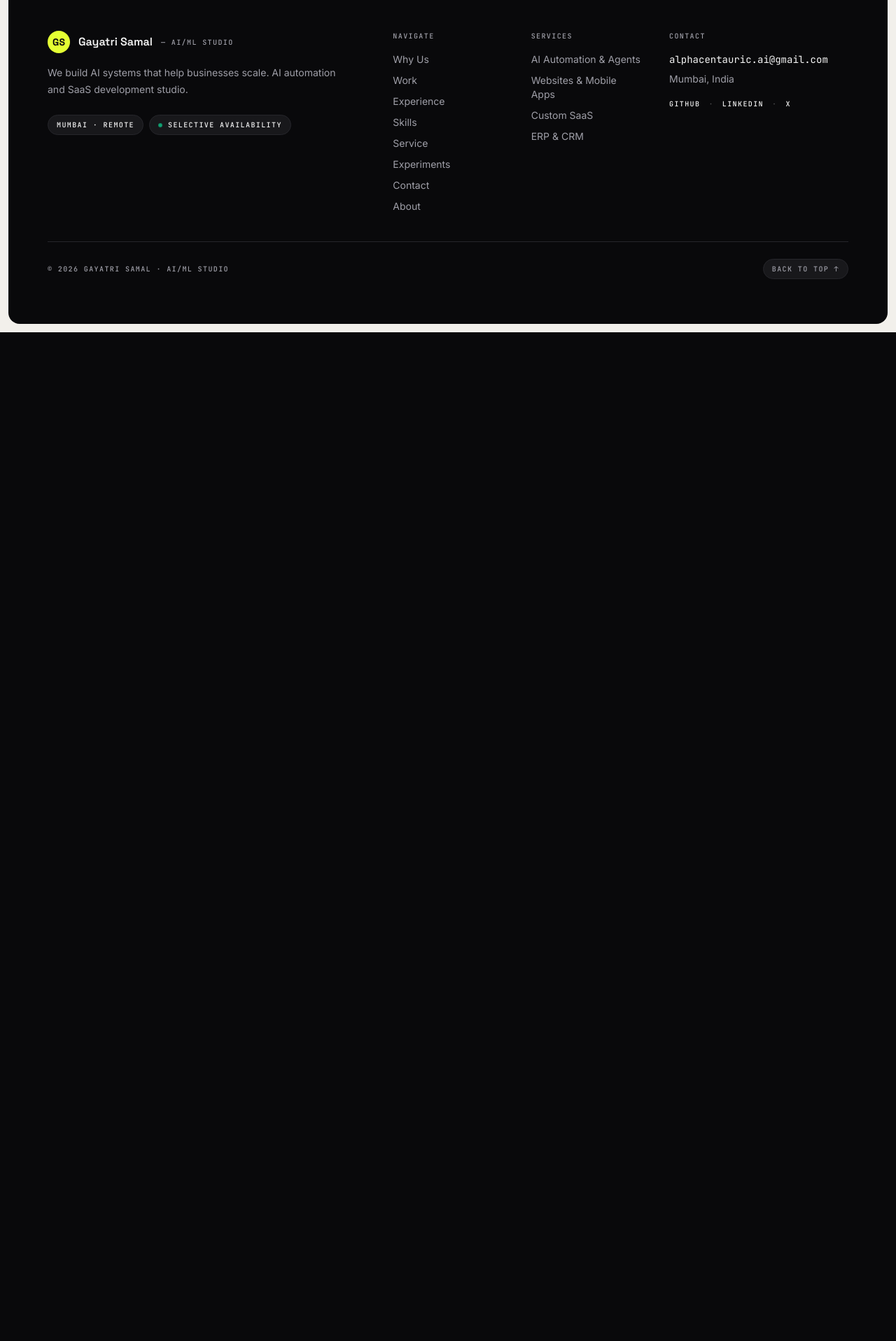
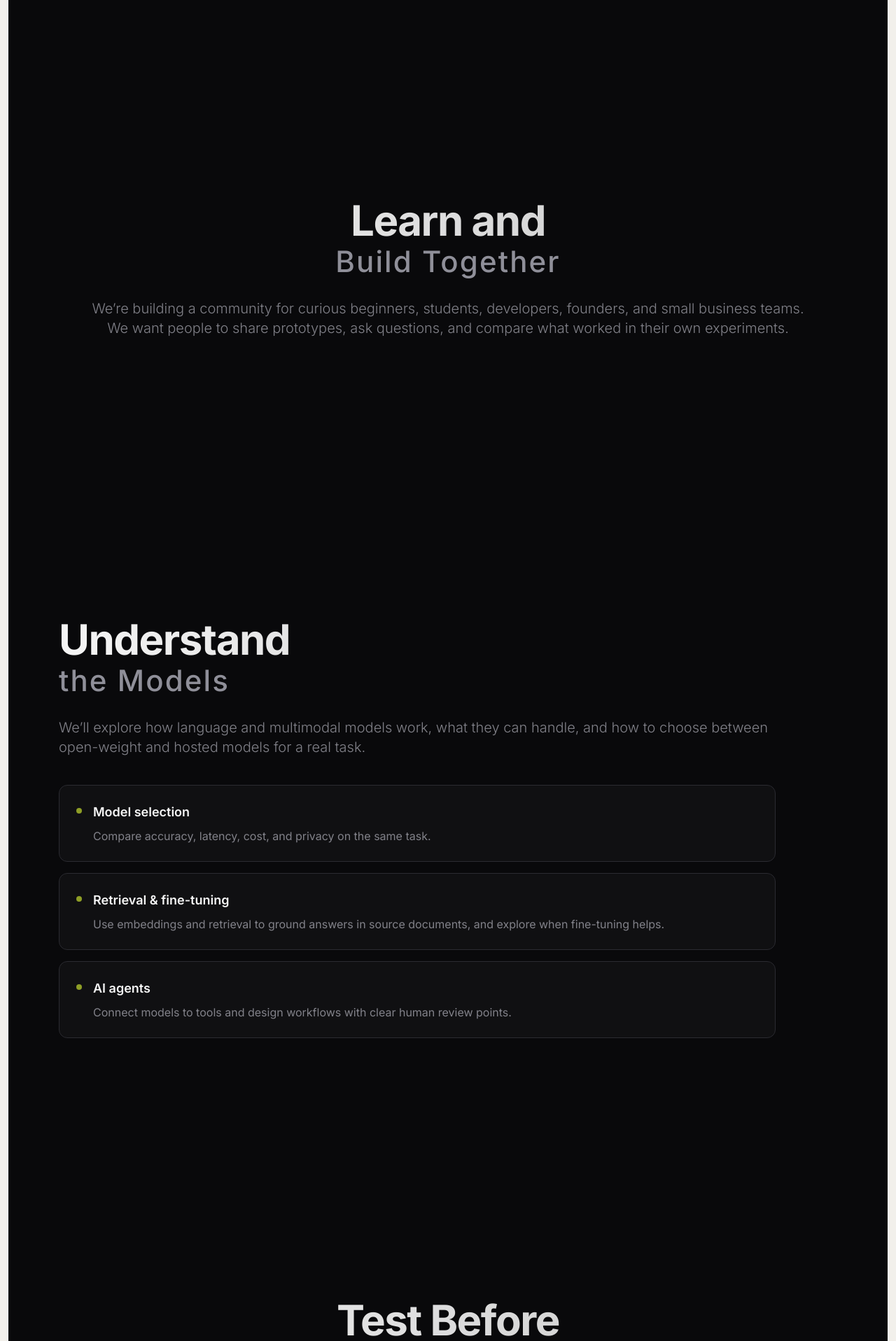
Before and after one commit to Gayatri2502/final-protfolio-me, a Next.js app: page /our-goal in a window 1280 px wide. Before the commit this address had no page. Shown: the part 880-2797 px from the top of the page at 70% size. Before the commit the page ends 1355 px from the top, so only its background shows below. Built offline with nearby package versions, Linux system fonts and the light colour scheme.

Commit message:
Replace Experience with Alphacentauric’s goal and AI community

```diff
--- a/src/app/experience/layout.tsx
+++ /dev/null
@@ -1,8 +0,0 @@
-import type { Metadata } from "next";
-import type { ReactNode } from "react";
-
-export const metadata: Metadata = { title: "Professional Experience" };
-
-export default function Layout({ children }: { children: ReactNode }) {
-  return children;
-}
--- a/src/app/experience/page.tsx
+++ b/src/app/experience/page.tsx
@@ -1,97 +1,5 @@
-"use client";
+import { permanentRedirect } from "next/navigation";
 
-import { ScrollGlobe } from "@/components/ui/landing-page";
-
-const experienceSections = [
-  {
-    id: "journey",
-    badge: "Journey",
-    title: "Professional",
-    subtitle: "Journey",
-    description: "5+ years building AI systems at scale — from research to production deployment. Scroll to explore my path across companies, freelance work, and milestones.",
-    align: "left" as const,
-    actions: [
-      { label: "Explore Work", variant: "primary" as const, onClick: () => window.location.assign("/projects") },
-      { label: "Learn More", variant: "secondary" as const, onClick: () => window.location.assign("/about") },
-    ],
-  },
-  {
-    id: "companies",
-    badge: "Companies",
-    title: "Teams That",
-    subtitle: "Shaped Me",
-    description: "From TechCorp AI to Neural Labs — building semantic search for 10M+ docs, LLM platforms for 7B–70B models, and RAG systems for 500+ engineers.",
-    align: "center" as const,
-  },
-  {
-    id: "freelance",
-    badge: "Freelance",
-    title: "Building",
-    subtitle: "Beyond Borders",
-    description: "Consulting for MedTech, FinanceFlow, ShopSmart — 65% faster clinical reviews, 99.2% fraud detection, +28% conversion. Real impact, shipped.",
-    align: "left" as const,
-    features: [
-      { title: "Global Impact", description: "Deployed to 12 hospitals across 3 countries, 50K transactions/sec" },
-      { title: "Proven Results", description: "94% accuracy on benchmarks, 40% infrastructure cost reduction" },
-      { title: "Trusted Teams", description: "Testimonials from C-suite — exceptional depth and delivery speed" },
-    ],
-  },
-  {
-    id: "milestones",
-    badge: "Milestones",
-    title: "Milestones",
-    subtitle: "That Matter",
-    description: "NeurIPS, ICML awards, 10K★ open source, patent granted — each mark is a commitment to craft and sharing.",
-    align: "center" as const,
-    actions: [
-      { label: "View Projects", variant: "primary" as const, onClick: () => window.location.assign("/projects") },
-      { label: "Back to Home", variant: "secondary" as const, onClick: () => window.location.assign("/") },
-    ],
-  },
-];
-
-function MomoTurn({ progress }: { progress: number }) {
-  const turn = Math.sin(progress * Math.PI * 2);
-  const angle = Math.abs(turn);
-  const profileOpacity = angle * angle * (3 - 2 * angle);
-  const poseClass = "absolute inset-0 h-full w-full object-contain transition-[opacity,transform] duration-200 ease-out motion-reduce:transition-none";
-
-  return (
-    <div aria-hidden="true" className="relative aspect-square w-[clamp(220px,38vw,490px)] [perspective:900px]">
-      <div
-        className="absolute inset-0 isolate origin-[center_94%] transition-transform duration-200 ease-out motion-reduce:![transform:none] motion-reduce:transition-none"
-        style={{ transform: `rotateY(${turn * 16}deg) rotateZ(${turn * 2}deg)` }}
-      >
-        <img
-          src="/images/team/Momo.png"
-          alt=""
-          className={`${poseClass} motion-reduce:!opacity-100 motion-reduce:![transform:none]`}
-          style={{ opacity: 1 - profileOpacity, transform: `scaleX(${1 - angle * 0.18})` }}
-        />
-        {[1, -1].map((direction) => (
-          <img
-            key={direction}
-            src="/images/team/momo-profile-transparent.png"
-            alt=""
-            className={`${poseClass} mix-blend-plus-lighter motion-reduce:hidden`}
-            style={{
-              opacity: turn * direction > 0 ? profileOpacity : 0,
-              transform: `scaleX(${direction})`,
-            }}
-          />
-        ))}
-      </div>
-    </div>
-  );
+export default function ExperienceRedirect() {
+  permanentRedirect("/our-goal");
 }
-
-export default function ExperiencePage() {
-  return (
-    <div className="min-h-screen">
-      <ScrollGlobe
-        sections={experienceSections}
-        scrollVisual={(progress) => <MomoTurn progress={progress} />}
-      />
-    </div>
-  );
-}
--- /dev/null
+++ b/src/app/our-goal/layout.tsx
@@ -0,0 +1,8 @@
+import type { Metadata } from "next";
+import type { ReactNode } from "react";
+
+export const metadata: Metadata = { title: "Our Goal", description: "The AI community Alphacentauric is building to learn about models, share experiments, and develop responsible AI tools together." };
+
+export default function Layout({ children }: { children: ReactNode }) {
+  return children;
+}
--- /dev/null
+++ b/src/app/our-goal/page.tsx
@@ -0,0 +1,95 @@
+"use client";
+
+import { ScrollGlobe } from "@/components/ui/landing-page";
+
+const goalSections = [
+  {
+    id: "goal",
+    badge: "Our Goal",
+    title: "Make AI",
+    subtitle: "Useful",
+    description: "We’re building Alphacentauric to help people understand where AI can help, choose models that fit their needs, and turn ideas into tools people can use with confidence.",
+    align: "left" as const,
+    actions: [
+      { label: "Explore our projects", variant: "primary" as const, onClick: () => window.location.assign("/projects") },
+    ],
+  },
+  {
+    id: "community",
+    badge: "Our Community",
+    title: "Learn and",
+    subtitle: "Build Together",
+    description: "We’re building a community for curious beginners, students, developers, founders, and small business teams. We want people to share prototypes, ask questions, and compare what worked in their own experiments.",
+    align: "center" as const,
+  },
+  {
+    id: "models",
+    badge: "Models & Methods",
+    title: "Understand",
+    subtitle: "the Models",
+    description: "We’ll explore how language and multimodal models work, what they can handle, and how to choose between open-weight and hosted models for a real task.",
+    align: "left" as const,
+    features: [
+      { title: "Model selection", description: "Compare accuracy, latency, cost, and privacy on the same task." },
+      { title: "Retrieval & fine-tuning", description: "Use embeddings and retrieval to ground answers in source documents, and explore when fine-tuning helps." },
+      { title: "AI agents", description: "Connect models to tools and design workflows with clear human review points." },
+    ],
+  },
+  {
+    id: "practice",
+    badge: "Responsible AI",
+    title: "Test Before",
+    subtitle: "You Ship",
+    description: "We’ll share practical ways to evaluate model outputs, protect sensitive data, and measure reliability after launch. Bring a question, a prototype, or a problem you’d like to solve together.",
+    align: "center" as const,
+    actions: [
+      { label: "Talk to the studio", variant: "primary" as const, onClick: () => window.location.assign("/contact") },
+    ],
+  },
+];
+
+function MomoTurn({ progress }: { progress: number }) {
+  const turn = Math.sin(progress * Math.PI * 2);
+  const angle = Math.abs(turn);
+  const profileOpacity = angle * angle * (3 - 2 * angle);
+  const poseClass = "absolute inset-0 h-full w-full object-contain transition-[opacity,transform] duration-200 ease-out motion-reduce:transition-none";
+
+  return (
+    <div aria-hidden="true" className="relative aspect-square w-[clamp(220px,38vw,490px)] [perspective:900px]">
+      <div
+        className="absolute inset-0 isolate origin-[center_94%] transition-transform duration-200 ease-out motion-reduce:![transform:none] motion-reduce:transition-none"
+        style={{ transform: `rotateY(${turn * 16}deg) rotateZ(${turn * 2}deg)` }}
+      >
+        <img
+          src="/images/team/Momo.png"
+          alt=""
+          className={`${poseClass} motion-reduce:!opacity-100 motion-reduce:![transform:none]`}
+          style={{ opacity: 1 - profileOpacity, transform: `scaleX(${1 - angle * 0.18})` }}
+        />
+        {[1, -1].map((direction) => (
+          <img
+            key={direction}
+            src="/images/team/momo-profile-transparent.png"
+            alt=""
+            className={`${poseClass} mix-blend-plus-lighter motion-reduce:hidden`}
+            style={{
+              opacity: turn * direction > 0 ? profileOpacity : 0,
+              transform: `scaleX(${direction})`,
+            }}
+          />
+        ))}
+      </div>
+    </div>
+  );
+}
+
+export default function OurGoalPage() {
+  return (
+    <div className="min-h-screen">
+      <ScrollGlobe
+        sections={goalSections}
+        scrollVisual={(progress) => <MomoTurn progress={progress} />}
+      />
+    </div>
+  );
+}
--- a/src/components/home/FeaturedProjects.tsx
+++ b/src/components/home/FeaturedProjects.tsx
@@ -158,8 +158,8 @@ export function FeaturedProjects() {
           <a href="/projects" className="btn-acid">
             View all projects <ArrowUpRight className="size-3.5" />
           </a>
-          <a href="/experience" className="btn-ghost-mono">
-            Experience & impact
+          <a href="/our-goal" className="btn-ghost-mono">
+            Our Goal
           </a>
         </div>
       </div>
--- a/src/components/layout/StudioNotchHeader.tsx
+++ b/src/components/layout/StudioNotchHeader.tsx
@@ -10,7 +10,7 @@ const STUDIO_ITEMS: (NotchItemData & { href: string })[] = [
   { id: "home", label: "Home", icon: Sparkles, href: "/" },
   { id: "about", label: "Why Us", icon: User, href: "/about-new" },
   { id: "work", label: "Projects", icon: Briefcase, href: "/projects" },
-  { id: "experience", label: "Experience", icon: Layers, href: "/experience" },
+  { id: "our-goal", label: "Our Goal", icon: Layers, href: "/our-goal" },
   { id: "skills", label: "Skills", icon: Cpu, href: "/skills" },
   { id: "service", label: "Service", icon: Wrench, href: "/services" },
   { id: "experiments", label: "Lab", icon: FlaskConical, href: "/experiments" },
--- a/src/lib/constants.ts
+++ b/src/lib/constants.ts
@@ -1,7 +1,7 @@
 export const NAV_ITEMS = [
   { label: "Why Us", href: "/about-new" },
   { label: "Work", href: "/projects" },
-  { label: "Experience", href: "/experience" },
+  { label: "Our Goal", href: "/our-goal" },
   { label: "Skills", href: "/skills" },
   { label: "Service", href: "/services" },
   { label: "Experiments", href: "/experiments" },
```
